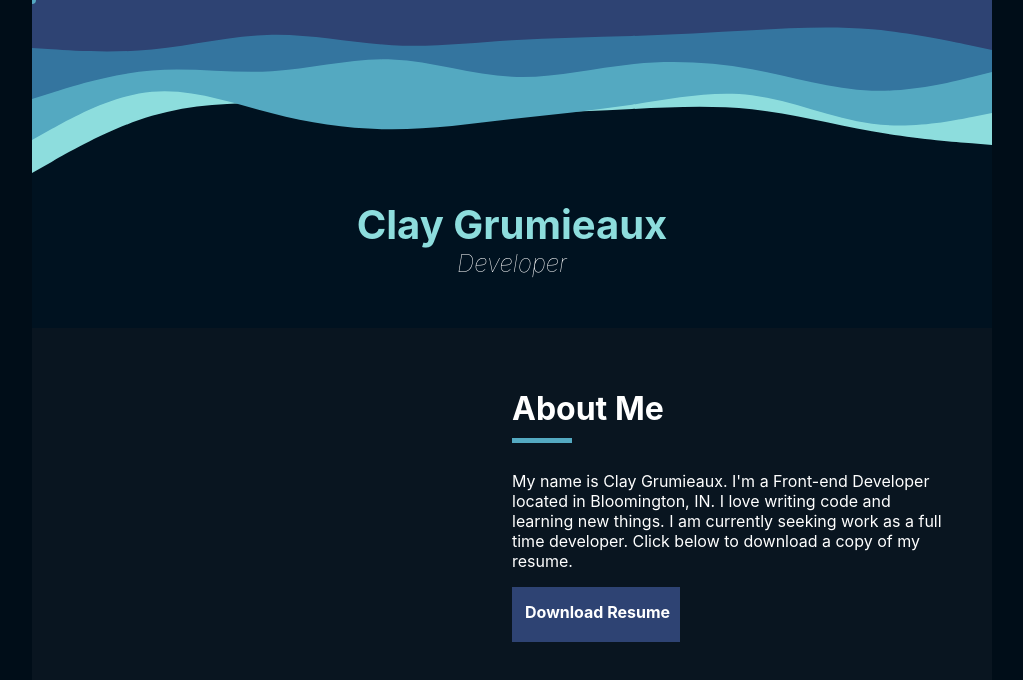
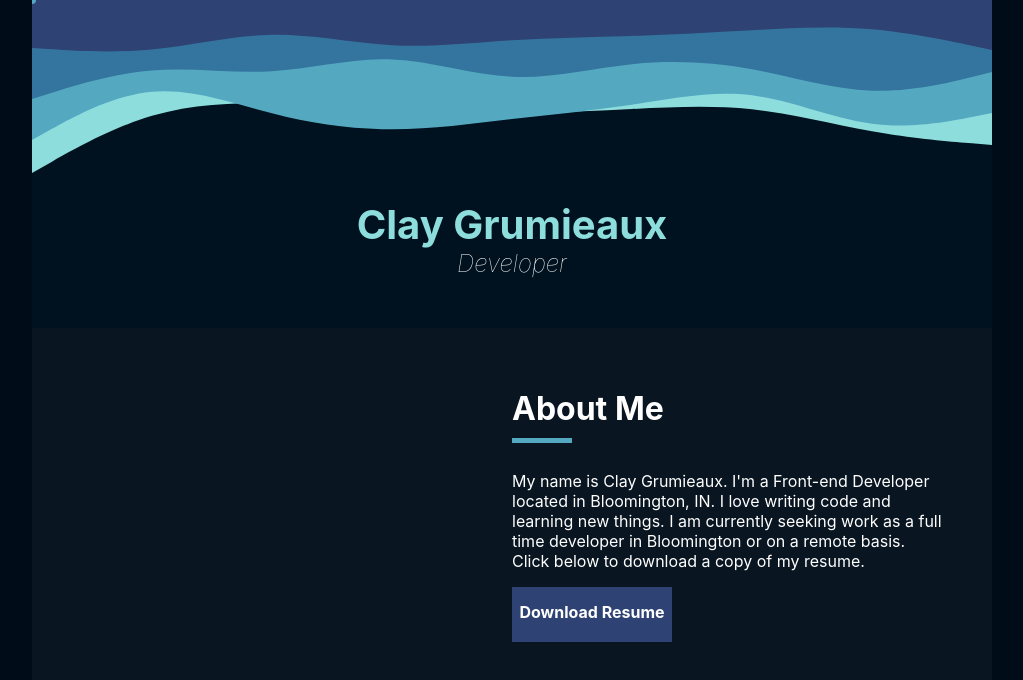
Before and after one commit to claygrumeo/claygrumeo.github.io, a React (Create React App) app: page / in a window 1280 px wide. Shown: the top 680 px of the page, without its empty margins (128-1151 px from the left). Built offline with nearby package versions, Linux system fonts and the light colour scheme.

Commit message:
about me edits

```diff
--- a/src/components/AboutMe/AboutMe.css
+++ b/src/components/AboutMe/AboutMe.css
@@ -14,6 +14,9 @@
   display: flex;
   flex-direction: column;
   text-align: left;
+  opacity: 0;
+  animation: fadeIn 1s forwards;
+  animation-delay: 300ms;
 }
 
 .AboutMeHeadingText::after {
@@ -31,13 +34,14 @@
 }
 
 .ResumeButton {
+  background: #2e4373;
+  color: #fff;
+  font-weight: 700;
+  height: 40px;
+  padding: 15px 5px 0 5px;
+  text-decoration: none;
   width: 150px;
-  height: 40px;
-  background: #2e4373;
-  color: white;
-  font-weight: bold;
-  text-decoration: none;
-  padding: 15px 5px 0px 13px;
+  text-align: center;
 }
 
 @media only screen and (max-width: 600px) {
--- a/src/components/AboutMe/AboutMe.jsx
+++ b/src/components/AboutMe/AboutMe.jsx
@@ -8,7 +8,7 @@ export default function AboutMe() {
         <h1 className='AboutMeHeadingText'>About Me</h1>
         <p className='AboutMeText'>
           My name is Clay Grumieaux. I'm a Front-end Developer located in Bloomington, IN. I love writing code and learning
-          new things.  I am currently seeking work as a full time developer.  Click below to download a copy of my resume.
+          new things.  I am currently seeking work as a full time developer in Bloomington or on a remote basis.  Click below to download a copy of my resume.
         </p>
         <a target='_blank' href='https://drive.google.com/file/d/1dG7Gg-ClAgUPKp0rkkgPimxmrviB2owl/view?usp=share_link' className='ResumeButton' download='ClayGrumieauxResume.pdf'>Download Resume</a>
       </div>
```
